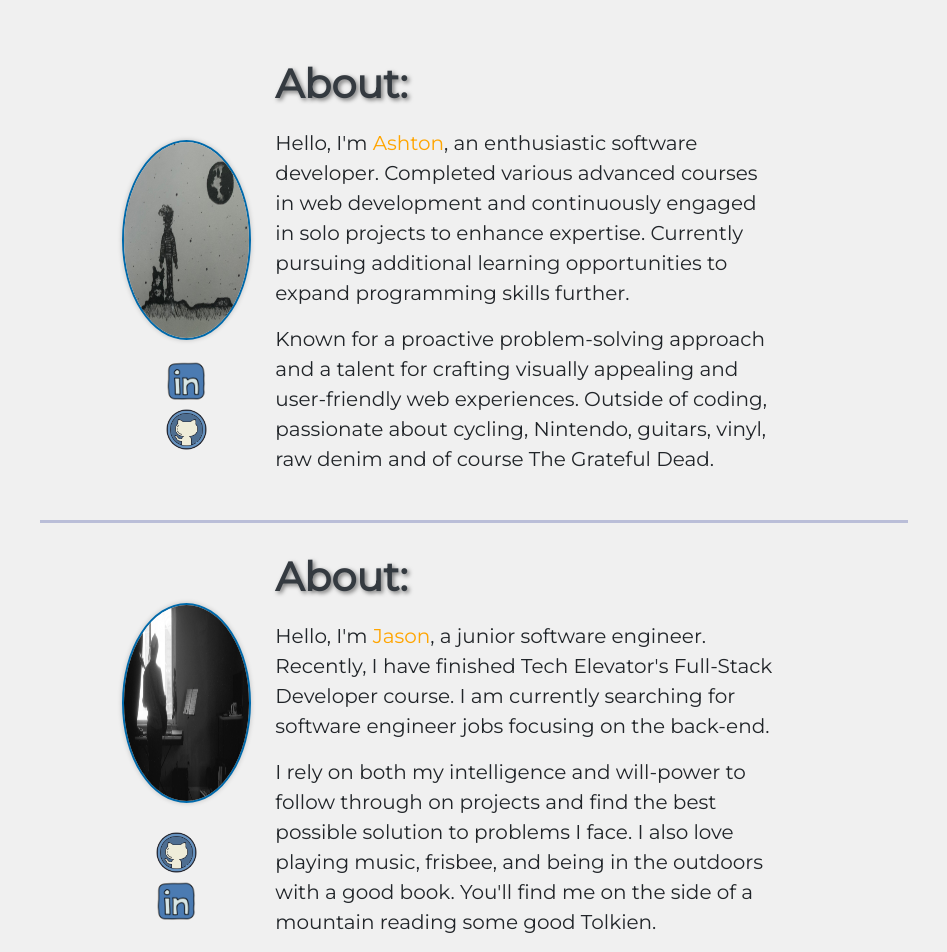
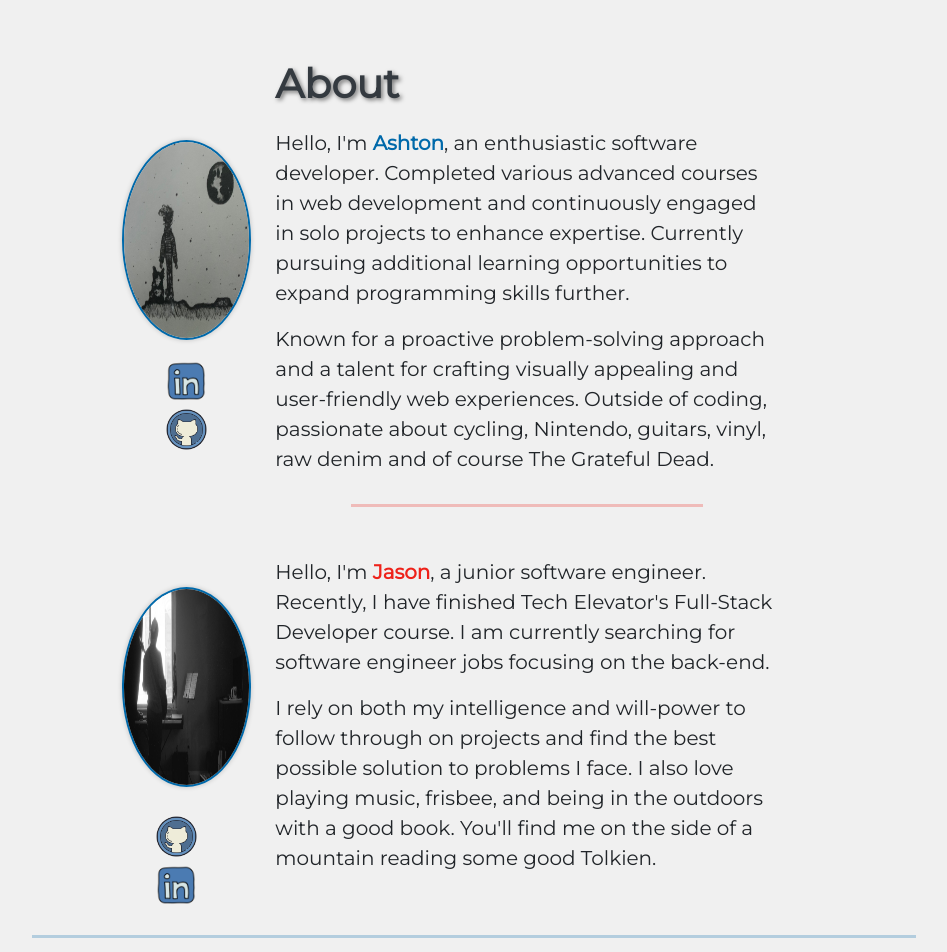
Before and after one commit to ashton8504/gratefuldeadVue, a Vue app in the folder frontend/: page /contact in a window 1280 px wide. Shown: the part 80-1032 px from the top of the page, without its empty margins (166-1113 px from the left). Built offline with nearby package versions, Linux system fonts and the light colour scheme.

Commit message:
saving work

```diff
--- a/frontend/src/components/Contact.vue
+++ b/frontend/src/components/Contact.vue
@@ -36,13 +36,13 @@
         </div>
 
         <div class="col-md-5 col-xs-12">
-          <h2 class="about-me-class">About:</h2>
+          <h2 class="about-me-class">About</h2>
           <p>
-            Hello, I'm <span id="name-text">Ashton</span>, an enthusiastic
-            software developer. Completed various advanced courses in web
-            development and continuously engaged in solo projects to enhance
-            expertise. Currently pursuing additional learning opportunities to
-            expand programming skills further.
+            Hello, I'm <span id="name-text-ashton">Ashton</span>, an
+            enthusiastic software developer. Completed various advanced courses
+            in web development and continuously engaged in solo projects to
+            enhance expertise. Currently pursuing additional learning
+            opportunities to expand programming skills further.
           </p>
           <p>
             Known for a proactive problem-solving approach and a talent for
@@ -50,15 +50,14 @@
             Outside of coding, passionate about cycling, Nintendo, guitars,
             vinyl, raw denim and of course The Grateful Dead.
           </p>
+          <hr class="about-me-divider" />
         </div>
       </div>
 
-      <hr class="about-me-border" />
-
       <div class="about-me">
         <div class="row">
-          <div id="ashton-contact" class="col-md-4">
-            <div id="jason-contact" class="second-section">
+          <div id="ashton-contact" class="col-md-4 jason-contact">
+            <div class="second-section">
               <img
                 src="../assets/myLogo/jasonLogoUpdated.jpg"
                 alt="About Me Image"
@@ -92,13 +91,12 @@
             </div>
           </div>
 
-          <div class="col-md-5 col-xs-12">
-            <h2 class="about-me-class">About:</h2>
+          <div class="col-md-5 col-xs-12 jason-paragraph">
             <p>
-              Hello, I'm <span id="name-text">Jason</span>, a junior software
-              engineer. Recently, I have finished Tech Elevator's Full-Stack
-              Developer course. I am currently searching for software engineer
-              jobs focusing on the back-end.
+              Hello, I'm <span id="name-text-jason">Jason</span>, a junior
+              software engineer. Recently, I have finished Tech Elevator's
+              Full-Stack Developer course. I am currently searching for software
+              engineer jobs focusing on the back-end.
             </p>
             <p>
               I rely on both my intelligence and will-power to follow through on
@@ -108,9 +106,8 @@
               good Tolkien.
             </p>
           </div>
+          <hr class="about-me-border" />
         </div>
-
-        <hr class="about-me-border" />
       </div>
     </div>
 
@@ -244,6 +241,10 @@ export default {
   margin-top: 80px;
 }
 
+.jason-paragraph {
+  margin-top: 20px;
+}
+
 .myLogo:hover {
   cursor: pointer;
   content: url("../assets/img/jerry-garcia.gif");
@@ -258,13 +259,22 @@ export default {
   height: 200px;
 }
 
+.about-me-divider {
+  width: 70%;
+  margin: 0 auto;
+  margin-top: 30px;
+  margin-bottom: 30px;
+  color: #ee221a;
+  border-bottom: 2px solid #ee221a;
+}
+
 .about-me-border {
   width: 70%;
   margin: 0 auto;
   margin-top: 30px;
   margin-bottom: 30px;
-  color: #1e2d95;
-  border-bottom: 2px solid #1e2d95;
+  color: #0069aa;
+  border-bottom: 2px solid #0069aa;
 }
 
 p {
@@ -272,8 +282,14 @@ p {
 }
 
 /* Trying to make name more bold */
-#name-text {
-  color: orange;
+#name-text-ashton {
+  color: #0069aa;
+  font-weight: bold;
+}
+
+#name-text-jason {
+  color: #ee221a;
+  font-weight: bold;
 }
 
 /* Second profile */
```
